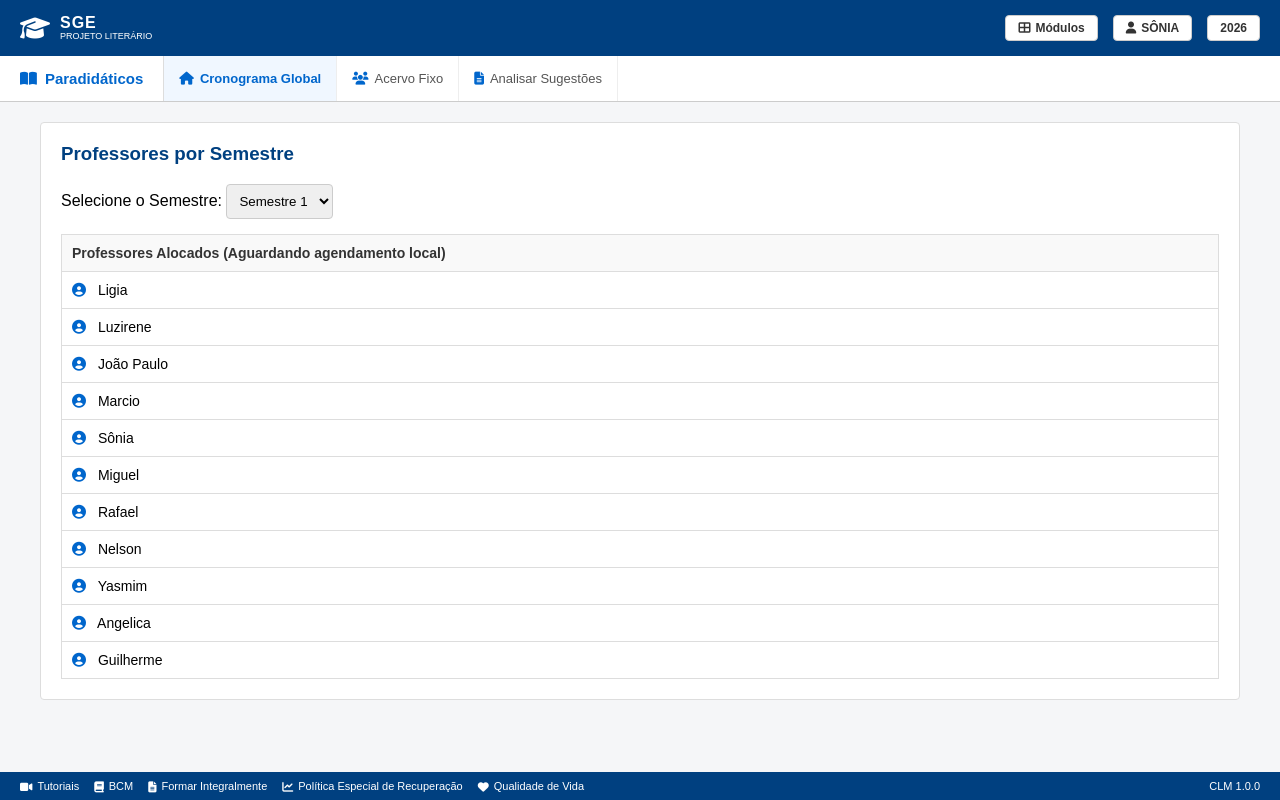
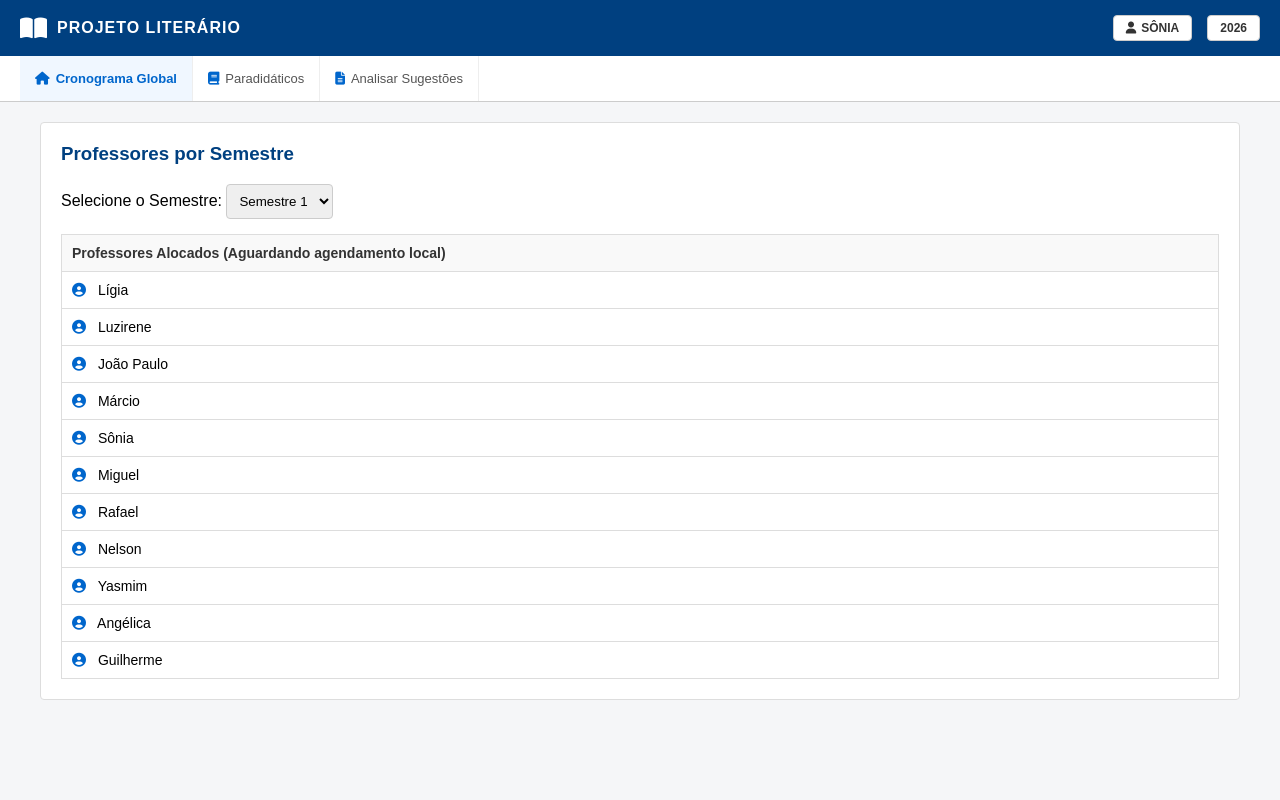
Before and after one commit to rafaelalvesbs/Projeto-Liter-rio, a plain HTML site: page index.html in a window 1280 px wide. Drawn offline with Linux system fonts and the light colour scheme.

Commit message:
Update index.html

```diff
--- a/index.html
+++ b/index.html
@@ -3,15 +3,15 @@
 <head>
     <meta charset="UTF-8">
     <meta name="viewport" content="width=device-width, initial-scale=1.0">
-    <title>SGE - Projeto Literário</title>
-    <!-- Ícones FontAwesome para ficar idêntico ao SGE -->
+    <title>Projeto Literário - Coordenação CLM</title>
+    <!-- Ícones FontAwesome para o visual -->
     <link rel="stylesheet" href="https://cdnjs.cloudflare.com/ajax/libs/font-awesome/6.4.0/css/all.min.css">
     <style>
         body {
             margin: 0;
             font-family: Arial, sans-serif;
             background-color: #f5f6f8;
-            padding-bottom: 40px;
+            /* Rodapé excluído, logo não precisamos mais do padding-bottom */
         }
 
         /* Cabeçalho Principal */
@@ -26,9 +26,8 @@
         }
         .top-header-left { display: flex; align-items: center; gap: 10px; }
         .top-header-left .logo-icon { font-size: 24px; }
-        .top-header-left .logo-text { line-height: 1.1; }
+        .top-header-left .logo-text { line-height: 1.1; display: flex; align-items: center; height: 100%;}
         .top-header-left strong { font-size: 16px; letter-spacing: 1px; }
-        .top-header-left span { font-size: 9px; display: block; text-transform: uppercase; }
 
         .top-header-right { display: flex; align-items: center; gap: 15px; font-size: 14px; }
         .top-btn {
@@ -42,11 +41,6 @@
             background-color: white; border-bottom: 1px solid #ccc;
             display: flex; align-items: center; height: 45px; padding: 0 20px;
         }
-        .module-title {
-            color: #0066cc; font-weight: bold; font-size: 15px;
-            display: flex; align-items: center; gap: 8px;
-            padding-right: 20px; border-right: 1px solid #ddd; height: 100%;
-        }
         .menu { display: flex; height: 100%; }
         .menu button {
             background: none; border: none; color: #555;
@@ -58,16 +52,6 @@
         .menu button:hover, .menu button.active {
             color: #0066cc; background-color: #f0f7ff; font-weight: bold;
         }
-
-        /* Rodapé Fixo */
-        .footer {
-            background-color: #004080; color: white;
-            display: flex; justify-content: space-between; align-items: center;
-            padding: 8px 20px; font-size: 11px;
-            position: fixed; bottom: 0; width: 100%; box-sizing: border-box;
-        }
-        .footer-links { display: flex; gap: 15px; }
-        .footer-links span { display: flex; align-items: center; gap: 5px; cursor: pointer; }
 
         /* Conteúdo Principal */
         .container { padding: 20px; max-width: 1200px; margin: auto; }
@@ -87,26 +71,24 @@
 
     <header class="top-header">
         <div class="top-header-left">
-            <i class="fas fa-graduation-cap logo-icon"></i>
+            <!-- Título atualizado com ícone de livro aberto -->
+            <i class="fas fa-book-open logo-icon"></i>
             <div class="logo-text">
-                <strong>SGE</strong>
-                <span>PROJETO LITERÁRIO</span>
+                <strong>PROJETO LITERÁRIO</strong>
             </div>
         </div>
         <div class="top-header-right">
-            <button class="top-btn"><i class="fas fa-th-large"></i> Módulos</button>
+            <!-- Botão módulos excluído -->
             <button class="top-btn"><i class="fas fa-user"></i> SÔNIA</button>
             <button class="top-btn">2026</button>
         </div>
     </header>
 
     <nav class="sub-header">
-        <div class="module-title">
-            <i class="fas fa-book-open"></i> Paradidáticos
-        </div>
+        <!-- O menu 'Paradidáticos' que ficava isolado à esquerda foi removido -->
         <div class="menu">
             <button class="tab-link active" onclick="openTab('visaogeral', this)"><i class="fas fa-home"></i> Cronograma Global</button>
-            <button class="tab-link" onclick="openTab('gerenciar', this)"><i class="fas fa-users"></i> Acervo Fixo</button>
+            <button class="tab-link" onclick="openTab('gerenciar', this)"><i class="fas fa-book"></i> Paradidáticos</button>
             <button class="tab-link" onclick="openTab('sugestoes', this)" id="btnCarregarSugestoes"><i class="fas fa-file-alt"></i> Analisar Sugestões</button>
         </div>
     </nav>
@@ -135,7 +117,7 @@
             </table>
         </div>
 
-        <!-- Acervo Fixo -->
+        <!-- Paradidáticos (Antigo Acervo Fixo) -->
         <div id="gerenciar" class="tab-content">
             <h3 style="color:#004080; margin-top:0;">Lista de Livros Paradidáticos</h3>
             <table>
@@ -170,17 +152,6 @@
         </div>
     </div>
 
-    <footer class="footer">
-        <div class="footer-links">
-            <span><i class="fas fa-video"></i> Tutoriais</span>
-            <span><i class="fas fa-book"></i> BCM</span>
-            <span><i class="fas fa-file-alt"></i> Formar Integralmente</span>
-            <span><i class="fas fa-chart-line"></i> Política Especial de Recuperação</span>
-            <span><i class="fas fa-heart"></i> Qualidade de Vida</span>
-        </div>
-        <div>CLM 1.0.0</div>
-    </footer>
-
     <script type="module">
         import { initializeApp } from "https://www.gstatic.com/firebasejs/10.8.1/firebase-app.js";
         import { getFirestore, collection, getDocs } from "https://www.gstatic.com/firebasejs/10.8.1/firebase-firestore.js";
@@ -195,15 +166,15 @@
         const app = initializeApp(firebaseConfig);
         const db = getFirestore(app);
 
-        // --- DADOS HARDCODED ---
+        // --- DADOS HARDCODED (Agora com acentuação correta nos nomes) ---
         const professores = {
-            1: ["Ligia", "Luzirene", "João Paulo", "Marcio", "Sônia", "Miguel", "Rafael", "Nelson", "Yasmim", "Angelica", "Guilherme"],
-            2: ["Ligia", "Luzirene", "João Paulo", "Sônia", "Miguel", "Kethlleen", "Rafael", "Nelson", "Yasmin", "Angelica"],
-            3: ["Ligia", "Luzirene", "Sônia", "Miguel", "Nelson", "Yasmin", "Angelica"],
-            4: ["Rômulo", "João Paulo", "Luzirene", "Marcio", "Sônia", "Guilherme"],
-            5: ["Ligia", "João Paulo", "Rômulo", "Marcio/Guilherme", "Kethlleen"],
-            6: ["Rômulo", "Márcio/Guilherme", "Kethlleen", "Miguel"],
-            7: ["Keyle", "Marcio/Guilherme", "Miguel"]
+            1: ["Lígia", "Luzirene", "João Paulo", "Márcio", "Sônia", "Miguel", "Rafael", "Nelson", "Yasmim", "Angélica", "Guilherme"],
+            2: ["Lígia", "Luzirene", "João Paulo", "Sônia", "Miguel", "Kethleen", "Rafael", "Nelson", "Yasmin", "Angélica"],
+            3: ["Lígia", "Luzirene", "Sônia", "Miguel", "Nelson", "Yasmin", "Angélica"],
+            4: ["Rômulo", "João Paulo", "Luzirene", "Márcio", "Sônia", "Guilherme"],
+            5: ["Lígia", "João Paulo", "Rômulo", "Márcio/Guilherme", "Kethleen"],
+            6: ["Rômulo", "Márcio/Guilherme", "Kethleen", "Miguel"],
+            7: ["Keyle", "Márcio/Guilherme", "Miguel"]
         };
 
         const acervo = [
```
